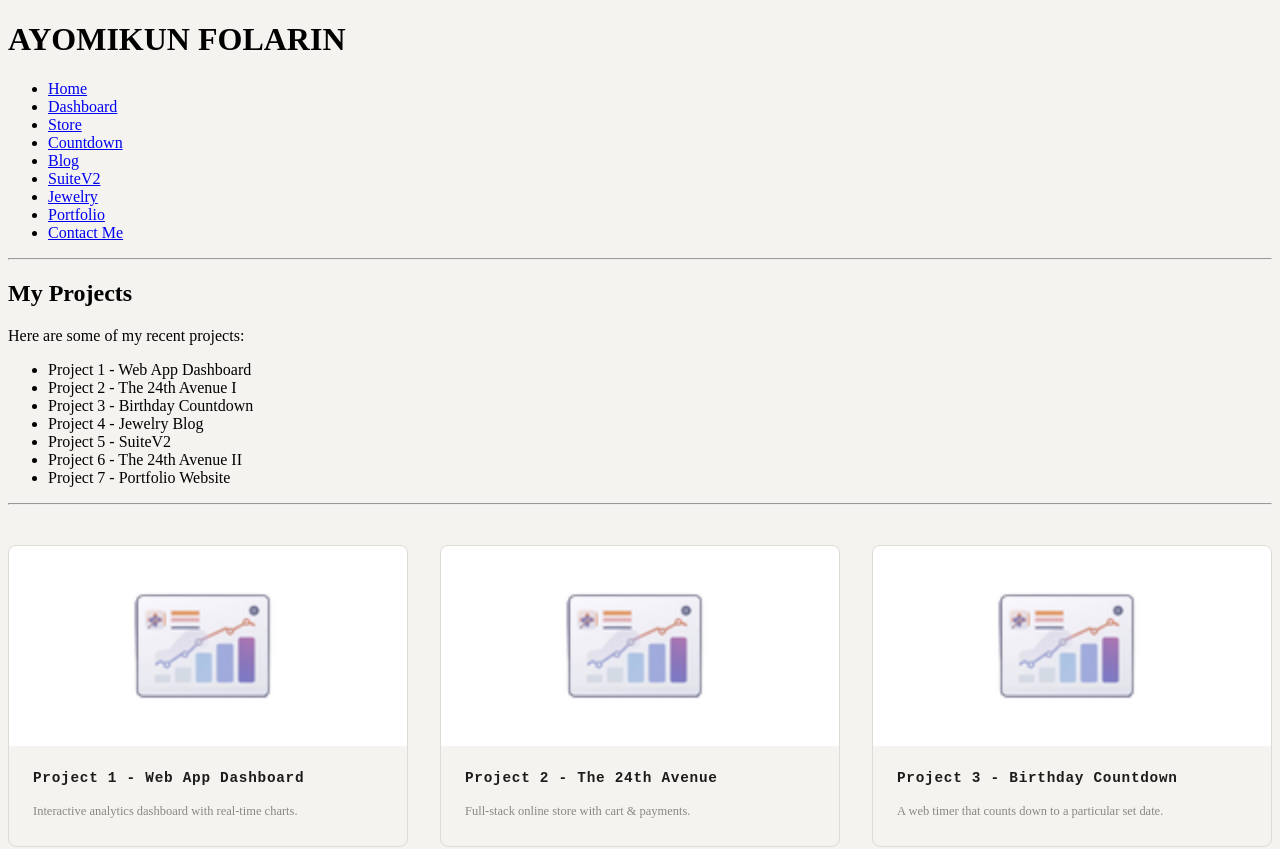
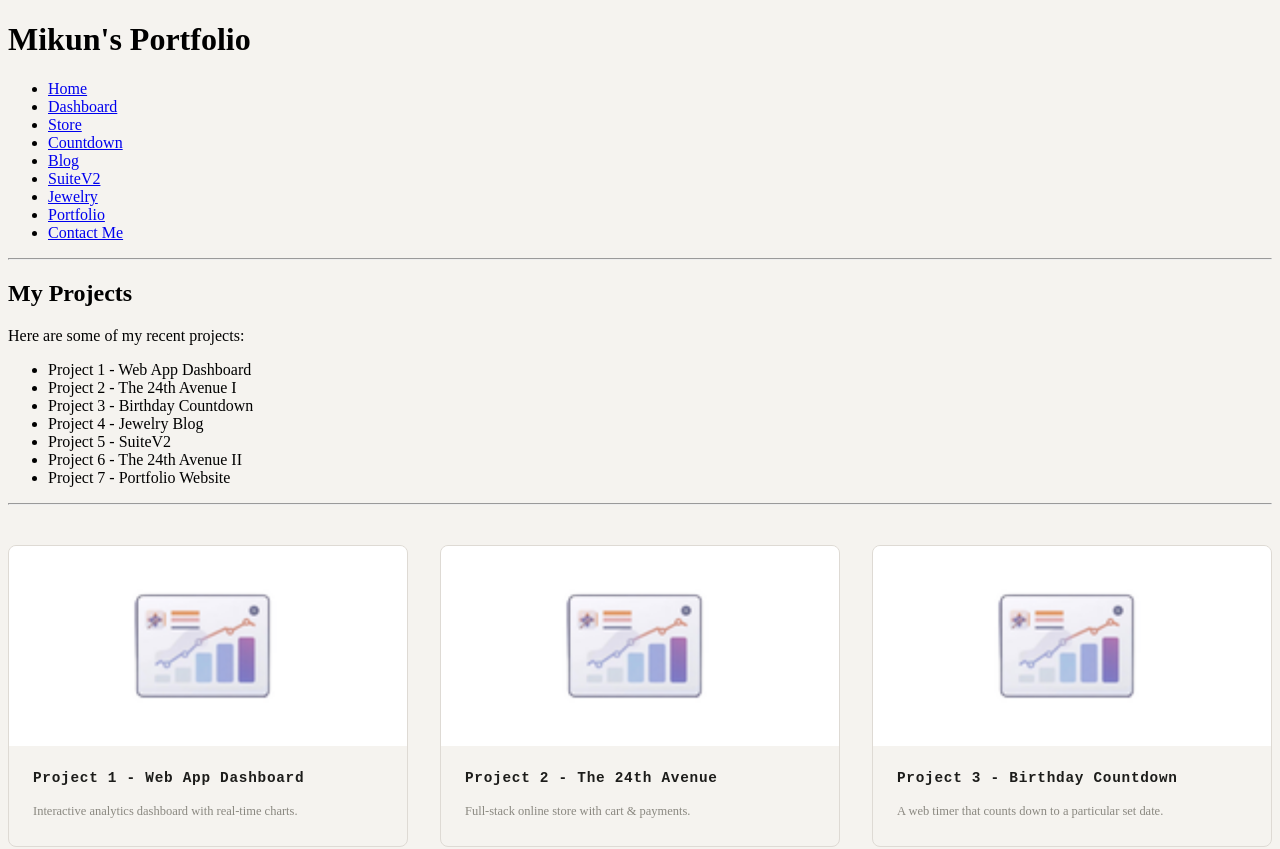
Before and after one commit to Mikun-flo/React-Project-101, a React (Vite) app: page / in a window 1280 px wide. Shown: the top 849 px of the page. Built offline with nearby package versions, Linux system fonts and the light colour scheme.

Commit message:
Fix: Update header title

```diff
--- a/src/components/Header.jsx
+++ b/src/components/Header.jsx
@@ -1,7 +1,7 @@
 function Header() {
   return (
     <header>
-      <h1>AYOMIKUN FOLARIN</h1>
+      <h1>Mikun's Portfolio</h1>
       <nav>
         <ul>
           <li>
```
